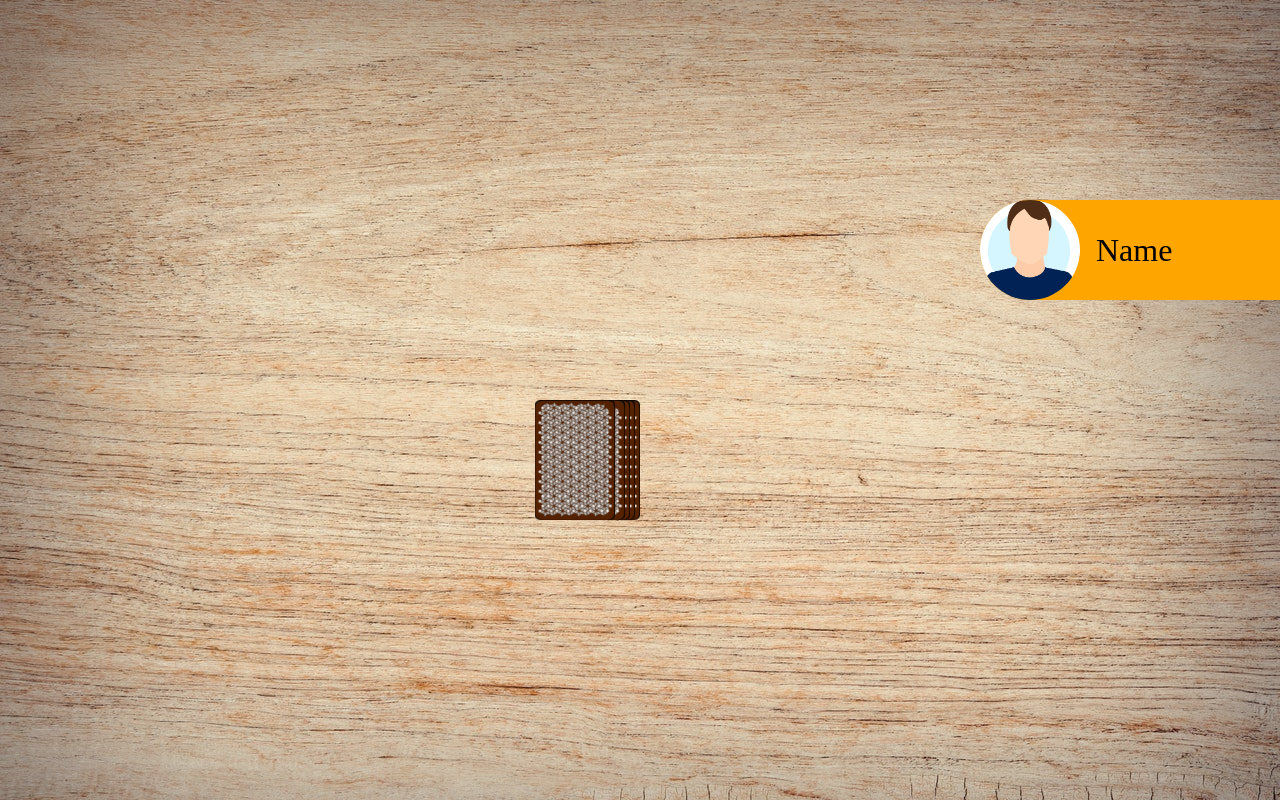
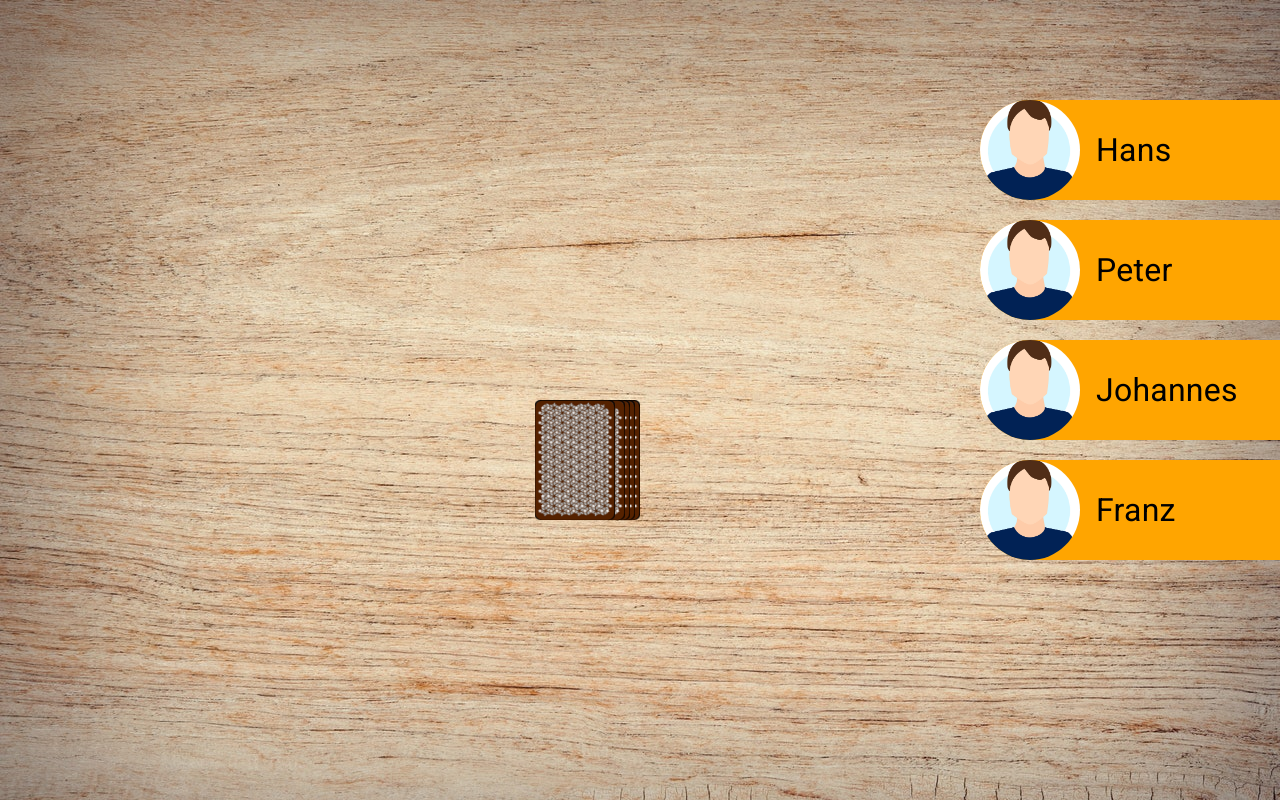
Before and after one commit to hanbit10/developerakademie-ring-of-fire, an Angular app: page /game in a window 1280 px wide. Built offline with nearby package versions, Linux system fonts and the light colour scheme.

Commit message:
update angular material

```diff
--- a/angular.json
+++ b/angular.json
@@ -30,6 +30,7 @@
               "src/assets"
             ],
             "styles": [
+              "@angular/material/prebuilt-themes/deeppurple-amber.css",
               "src/styles.scss"
             ],
             "scripts": []
@@ -90,6 +91,7 @@
               "src/assets"
             ],
             "styles": [
+              "@angular/material/prebuilt-themes/deeppurple-amber.css",
               "src/styles.scss"
             ],
             "scripts": []
--- a/package.json
+++ b/package.json
@@ -11,10 +11,12 @@
   "private": true,
   "dependencies": {
     "@angular/animations": "^17.0.0",
+    "@angular/cdk": "^17.3.10",
     "@angular/common": "^17.0.0",
     "@angular/compiler": "^17.0.0",
     "@angular/core": "^17.0.0",
     "@angular/forms": "^17.0.0",
+    "@angular/material": "^17.3.10",
     "@angular/platform-browser": "^17.0.0",
     "@angular/platform-browser-dynamic": "^17.0.0",
     "@angular/router": "^17.0.0",
--- a/src/app/app.config.ts
+++ b/src/app/app.config.ts
@@ -2,7 +2,8 @@
 import { provideRouter } from '@angular/router';
 
 import { routes } from './app.routes';
+import { provideAnimationsAsync } from '@angular/platform-browser/animations/async';
 
 export const appConfig: ApplicationConfig = {
-  providers: [provideRouter(routes)]
+  providers: [provideRouter(routes), provideAnimationsAsync()]
 };
--- a/src/app/game/game.component.html
+++ b/src/app/game/game.component.html
@@ -1,7 +1,10 @@
-<app-player
-  [ngStyle]="{ top: 200 + 'px' }"
-  class="player-position"
-></app-player>
+@for (player of game.players; track player; let i = $index) {
+  <app-player
+    [ngStyle]="{ top: 100 + i * 120 + 'px' }"
+    class="player-position"
+    [name]="player"
+  ></app-player>
+}
 <div class="field">
   <div class="card-stack">
     <!--Stack for cards -->
--- a/src/app/player/player.component.html
+++ b/src/app/player/player.component.html
@@ -1,4 +1,4 @@
 <div class="player">
   <img src="./assets/imgs/profile/man.jpg" alt="" />
-  <span>Name</span>
+  <span>{{ name }}</span>
 </div>
--- a/src/app/player/player.component.ts
+++ b/src/app/player/player.component.ts
@@ -1,12 +1,12 @@
-import { Component } from '@angular/core';
+import { Component, Input } from '@angular/core';
 
 @Component({
   selector: 'app-player',
   standalone: true,
   imports: [],
   templateUrl: './player.component.html',
-  styleUrl: './player.component.scss'
+  styleUrl: './player.component.scss',
 })
 export class PlayerComponent {
-
+  @Input() name?: string;
 }
--- a/src/index.html
+++ b/src/index.html
@@ -6,8 +6,10 @@
     <base href="/" />
     <meta name="viewport" content="width=device-width, initial-scale=1" />
     <link rel="icon" type="image/x-icon" href="favicon.ico" />
-  </head>
-  <body>
+      <link href="https://fonts.googleapis.com/css2?family=Roboto:wght@300;400;500&display=swap" rel="stylesheet">
+    <link href="https://fonts.googleapis.com/icon?family=Material+Icons" rel="stylesheet">
+</head>
+  <body class="mat-typography">
     <app-root></app-root>
   </body>
 </html>
--- a/src/models/game.ts
+++ b/src/models/game.ts
@@ -1,5 +1,5 @@
 export class Game {
-  public players: string[] = [];
+  public players: string[] = ['Hans', 'Peter', 'Johannes', 'Franz'];
   public stack: string[] = [];
   public playedCards: string[] = [];
   public currentPlayer: number = 0;
--- a/src/styles.scss
+++ b/src/styles.scss
@@ -8,3 +8,6 @@
   justify-content: $jc;
   align-items: $ai;
 }
+
+html, body { height: 100%; }
+body { margin: 0; font-family: Roboto, "Helvetica Neue", sans-serif; }
```
Also changed, not shown: 1 other file (tests, documents, lock files or other folders).
